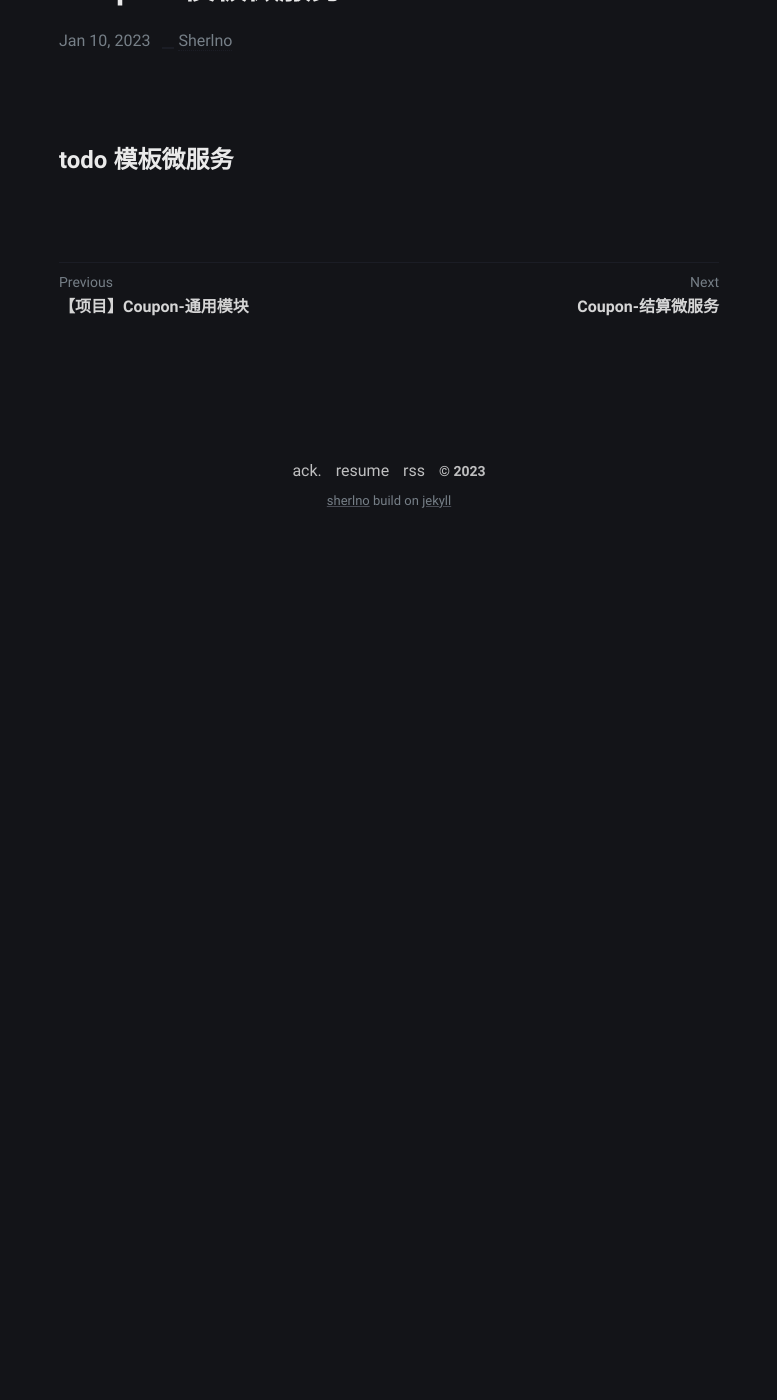
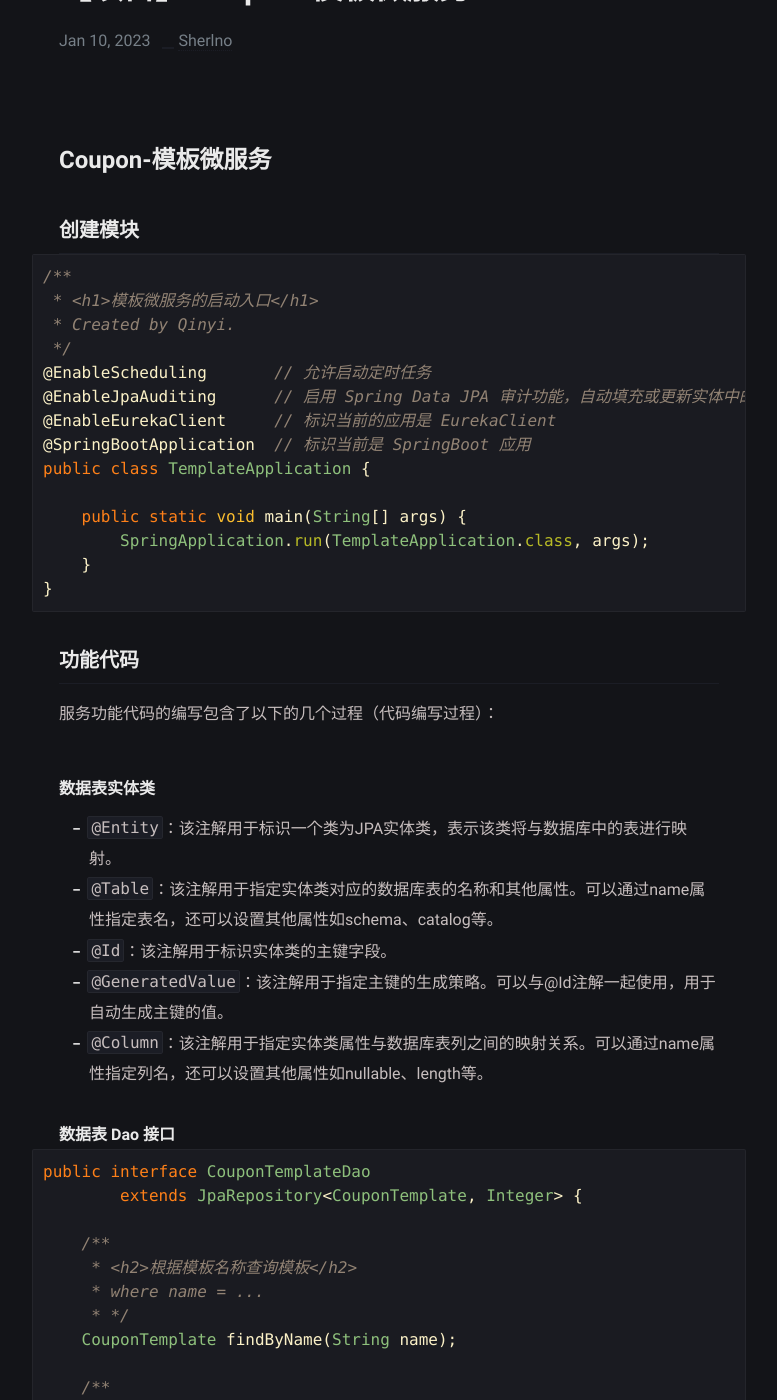
Before and after one commit to SherlnoW/SherlnoW.github.io, a Jekyll site: the page built from _posts/Monster-Coupon/2023-01-10-Coupon-模板微服务.md, in a window 1280 px wide and 1400 px high, scrolled down 270 px. Shown: the whole window, without its empty margins (251-1028 px from the left). Built offline with Jekyll 4.4.1, drawn with Linux system fonts in a browser that asks for light colours; before the commit the page ends 900 px from its top, so only the background shows below that; some of the changed text lies outside the part shown.

Commit message:
Coupon-模板微服务

````diff
--- a/_posts/Monster-Coupon/2023-01-10-Coupon-模板微服务.md
+++ b/_posts/Monster-Coupon/2023-01-10-Coupon-模板微服务.md
@@ -10,4 +10,155 @@ tag:
 - Java
 ---
 
-# todo 模板微服务
+# Coupon-模板微服务
+
+### 创建模块
+
+```java
+/**
+ * <h1>模板微服务的启动入口</h1>
+ * Created by Qinyi.
+ */
+@EnableScheduling       // 允许启动定时任务
+@EnableJpaAuditing      // 启用 Spring Data JPA 审计功能，自动填充或更新实体中的CreateDate
+@EnableEurekaClient     // 标识当前的应用是 EurekaClient
+@SpringBootApplication  // 标识当前是 SpringBoot 应用
+public class TemplateApplication {
+
+    public static void main(String[] args) {
+        SpringApplication.run(TemplateApplication.class, args);
+    }
+}
+```
+
+### 功能代码
+
+服务功能代码的编写包含了以下的几个过程（代码编写过程）：
+
+##### 数据表实体类
+
+* `@Entity`：该注解用于标识一个类为JPA实体类，表示该类将与数据库中的表进行映射。
+* `@Table`：该注解用于指定实体类对应的数据库表的名称和其他属性。可以通过name属性指定表名，还可以设置其他属性如schema、catalog等。
+* `@Id`：该注解用于标识实体类的主键字段。
+* `@GeneratedValue`：该注解用于指定主键的生成策略。可以与@Id注解一起使用，用于自动生成主键的值。
+* `@Column`：该注解用于指定实体类属性与数据库表列之间的映射关系。可以通过name属性指定列名，还可以设置其他属性如nullable、length等。
+
+##### 数据表 Dao 接口
+
+```java
+public interface CouponTemplateDao
+        extends JpaRepository<CouponTemplate, Integer> {
+
+    /**
+     * <h2>根据模板名称查询模板</h2>
+     * where name = ...
+     * */
+    CouponTemplate findByName(String name);
+
+    /**
+     * <h2>根据 available 和 expired 标记查找模板记录</h2>
+     * where available = ... and expired = ...
+     * */
+    List<CouponTemplate> findAllByAvailableAndExpired(
+            Boolean available, Boolean expired
+    );
+
+    /**
+     * <h2>根据 expired 标记查找模板记录</h2>
+     * where expired = ...
+     * */
+    List<CouponTemplate> findAllByExpired(Boolean expired);
+}
+```
+
+##### 服务功能接口定义
+
+* **IAsyncService**：根据模板异步的创建优惠券码，按照 前四位: 产品线 + 类型、中间六位: 日期随机(190101)、后八位: 0 ~ 9 随机数的形式构成
+* **IBuildTemplateService**：创建优惠券模板
+* **ITemplateBaseService**：根据优惠券模板 id 获取优惠券模板信息、查找所有可用的优惠券模板、获取模板 ids 到 CouponTemplateSDK 的映射
+
+##### 服务功能接口实现
+
+##### 对外服务接口（Controller）实现
+
+##### 网关路由配置定义
+
+定义三个路由规则：
+* template: 将以 /coupon-template/** 开头的请求路由到名为 eureka-client-coupon-template 的微服务。
+* distribution: 将以 /coupon-distribution/** 开头的请求路由到名为 eureka-client-coupon-distribution 的微服务。
+* settlement: 将以 /coupon-settlement/** 开头的请求路由到名为 eureka-client-coupon-settlement 的微服务。
+
+```yaml
+zuul:
+  prefix: /coupon
+  routes:
+    # 优惠券模板微服务路由配置定义
+    template:
+      path: /coupon-template/**
+      serviceId: eureka-client-coupon-template
+      strip-prefix: false
+    # 优惠券分发微服务路由配置定义
+    distribution:
+      path: /coupon-distribution/**
+      serviceId: eureka-client-coupon-distribution
+      strip-prefix: false
+    # 优惠券结算微服务路由配置定义
+    settlement:
+      path: /coupon-settlement/**
+      serviceId: eureka-client-coupon-settlement
+      strip-prefix: false
+  host:
+    connect-timeout-millis: 15000
+    socket-timeout-millis: 60000
+```
+
+### 测试用例
+
+```java
+/**
+ * <h1>模板系统测试程序</h1>
+ * Created by Qinyi.
+ */
+@SpringBootTest
+@RunWith(SpringRunner.class)
+public class TemplateApplicationTests {
+
+    @Test
+    public void contextLoad() {
+
+    }
+}
+```
+
+```json
+{
+  "available": 0,
+  "category": "001",
+  "count": 1000,
+  "desc": "这是第一张优惠券",
+  "logo": "http://www.xxx.com",
+  "name": "优惠券01",
+  "productLine": "1",
+  "rule": {
+    "discount": {
+      "base": 199,
+      "quota": 20
+    },
+    "expiration": {
+      "deadline": 1589984421588,
+      "gap": 1,
+      "period": 1
+    },
+    "limitation": 1,
+    "usage": {
+      "city": "合肥市",
+      "goodsType": "[1,3]",
+      "province": "安徽省"
+    },
+    "weight": "[]"
+  },
+  "target": "1",
+  "userId": 10001
+}
+
+```
````
Also changed, not shown: other parts of _posts/Monster-Coupon/2023-01-10-Coupon-模板微服务.md (+1 -1 lines).
